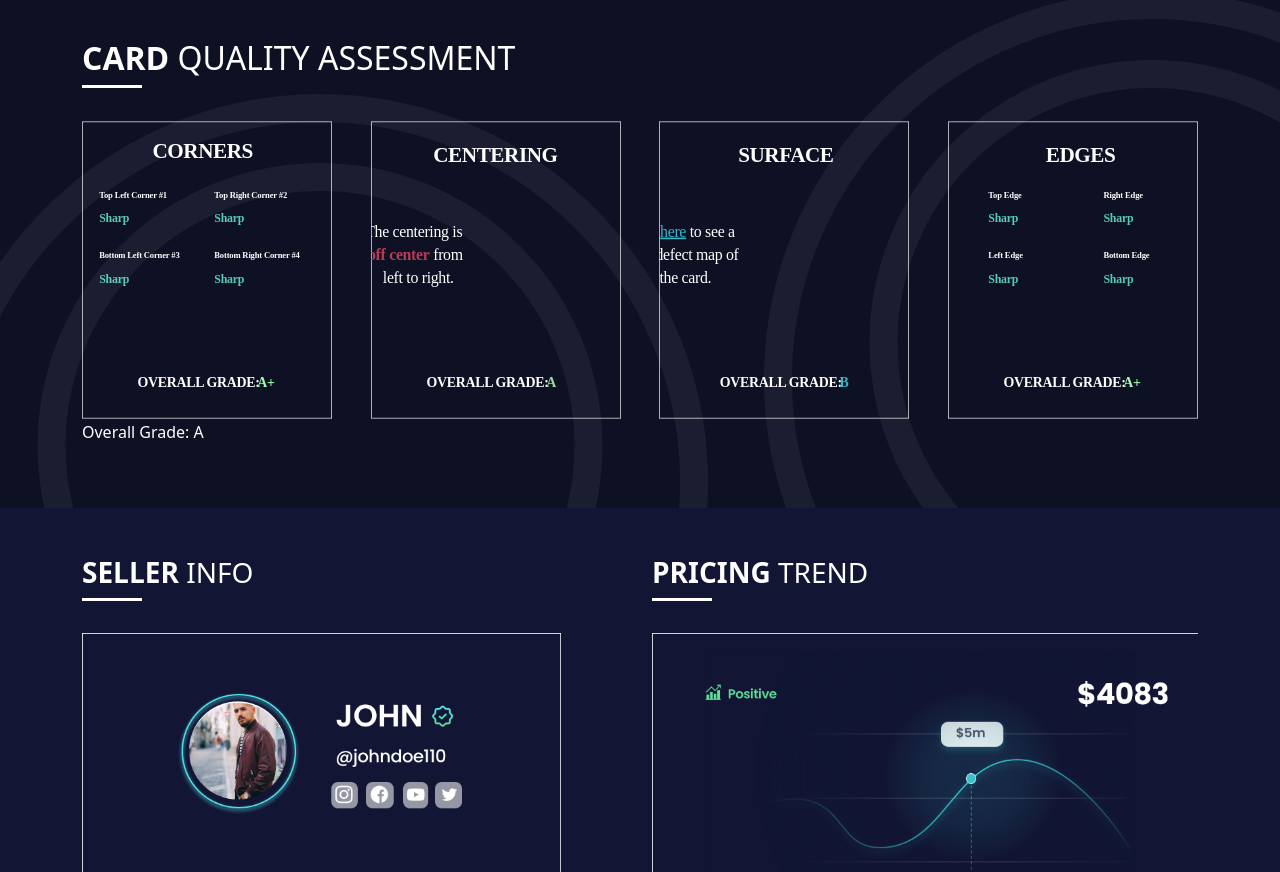
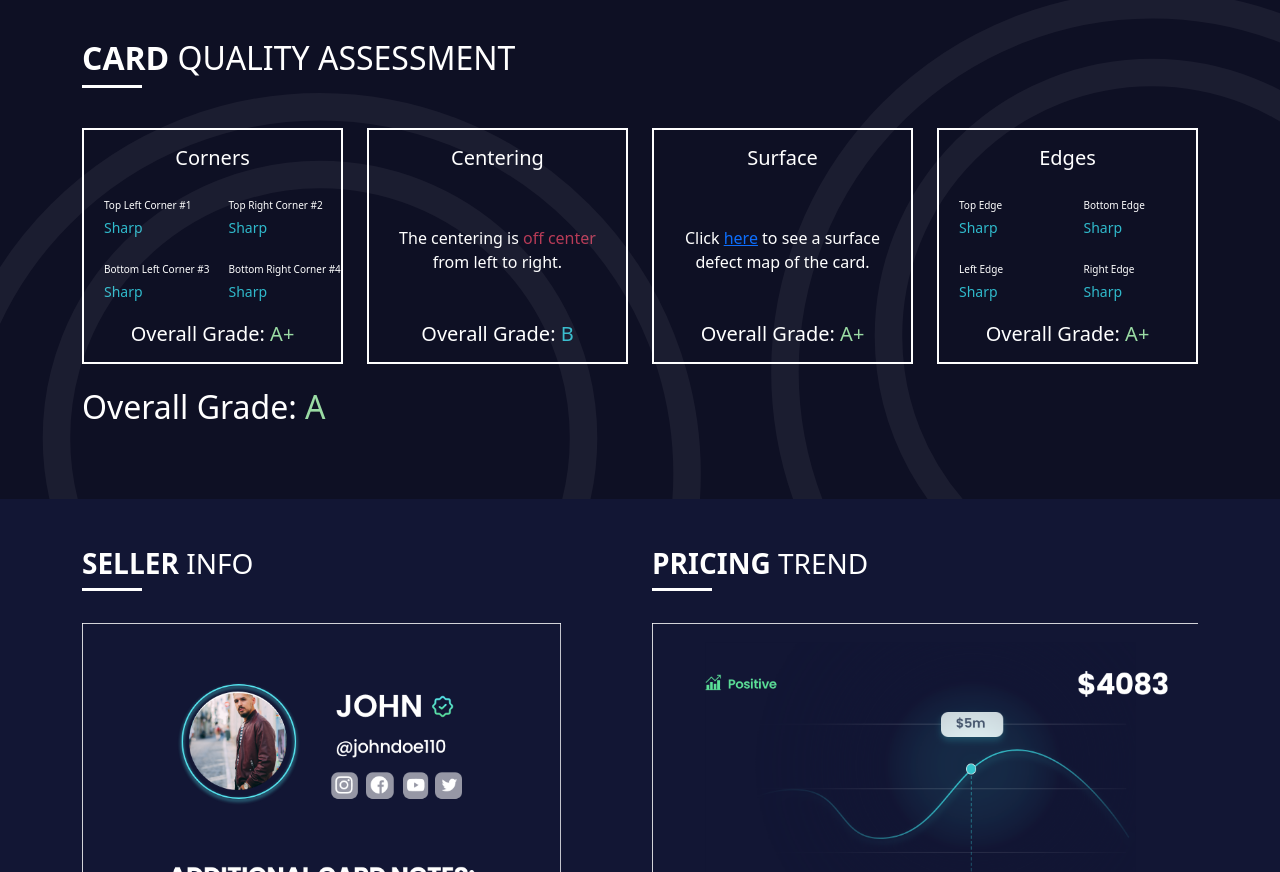
Before and after one commit to beckett-media/dd-landing-page, a Gatsby site: page /fac-report in a window 1280 px wide. Shown: the part 900-1772 px from the top of the page. Built offline with nearby package versions, Linux system fonts and the light colour scheme; Gatsby itself is replaced by a stand-in of ours.

Commit message:
Card QA UI --fixes

```diff
--- a/src/components/FacBanner/index.js
+++ b/src/components/FacBanner/index.js
@@ -103,7 +103,9 @@ const FacBanner = () => (
           </p>
           <p className="text-white m-0">FACTUAL ASSESSMENT OF CARD</p>
         </div>
+        <div className="d-none d-lg-flex">
         <Share fill="#fff" width="40" />
+        </div>
       </div>
       <div className="row g-0 py-5 d-flex">
         <div className="col-12 col-lg-7 fac-banner-img-container position-relative">
--- a/src/components/FacBanner/styles.css
+++ b/src/components/FacBanner/styles.css
@@ -10,16 +10,14 @@
   padding-right: 4rem;
 }
 
-
 .font-weight-bolder {
   font-weight: 900;
 }
 
 @media only screen and (max-width: 991px) {
-
-.fac-banner-img-container {
-  padding-right: 0px;
-}
+  .fac-banner-img-container {
+    padding-right: 0px;
+  }
 }
 
 .selected-image-mark {
@@ -39,17 +37,25 @@
   height: 100px;
   object-fit: cover;
 }
-.gallery-big-wrapper{
+.gallery-big-wrapper {
   width: 100%;
-  height:400px
+  height: 400px;
 }
 
-.text-cyan{
-  color: #30BACC;
+.text-cyan {
+  color: #30bacc;
+}
+.text-red {
+  color: #b73b57;
 }
 
 .max-val-box {
   padding: 1rem;
+  min-height: 200px;
   border: 2px solid #fff;
   color: #ffffff;
 }
+
+.extra-small {
+  font-size: x-small;
+}
--- a/src/components/QualityAssessment/index.js
+++ b/src/components/QualityAssessment/index.js
@@ -6,9 +6,22 @@ import Surface from "../../images/svgs/Surface.svg"
 import HeroBg from "../../images/svgs/HeroBg.svg"
 
 import "./styles.css"
+import { Link } from "gatsby"
+
+const QualityAssessmentCard = ({ title, child, grade }) => {
+  return (
+    <div className="max-val-box h-100 d-flex justify-content-between flex-column">
+      <p className="text-white h5 font-weight-bold text-center">{title}</p>
+      {child}
+      <p className="text-white h5 text-center m-0">Overall Grade: {grade}</p>
+    </div>
+  )
+}
 
 const QualityAssessment = () => (
-  <div style={{ background: "#0E1024",position:"relative",overflow:"hidden" }}>
+  <div
+    style={{ background: "#0E1024", position: "relative", overflow: "hidden" }}
+  >
     <HeroBg className="qa-bcg-left" />
     <HeroBg className="qa-bcg-right" />
     <div className="container-md py-5">
@@ -16,13 +29,104 @@ const QualityAssessment = () => (
         <strong>CARD</strong> QUALITY ASSESSMENT
       </p>
       <div className="white-underline"></div>
-      <div className="d-flex justify-content-between">
-        <Corners width="250px" height="300px" />
-        <Centering width="250px" height="300px" />
-        <Surface width="250px" height="300px" />
-        <Edges width="250px" height="300px" />
+      <div className="d-flex row justify-content-between align-items-stretch">
+        <div className="col-12 col-md-6 col-xl-3 my-2">
+          <QualityAssessmentCard
+            title="Corners"
+            grade={<span className="green font-weight-bold">A+</span>}
+            child={
+              <div className="row">
+                <div className="col-6 py-2">
+                  <p className="text-white text-nowrap extra-small m-1">
+                    Top Left Corner #1
+                  </p>
+                  <p className="text-cyan text-nowrap small m-1">Sharp</p>
+                </div>
+                <div className="col-6 py-2">
+                  <p className="text-white text-nowrap extra-small m-1">
+                    Top Right Corner #2
+                  </p>
+                  <p className="text-cyan text-nowrap small m-1">Sharp</p>
+                </div>
+                <div className="col-6 py-2">
+                  <p className="text-white text-nowrap extra-small m-1">
+                    Bottom Left Corner #3
+                  </p>
+                  <p className="text-cyan text-nowrap small m-1">Sharp</p>
+                </div>
+                <div className="col-6 py-2">
+                  <p className="text-white text-nowrap extra-small m-1">
+                    Bottom Right Corner #4
+                  </p>
+                  <p className="text-cyan text-nowrap small m-1">Sharp</p>
+                </div>
+              </div>
+            }
+          />
+        </div>
+        <div className="col-12 col-md-6 col-xl-3 my-2">
+          <QualityAssessmentCard
+            title="Centering"
+            grade={<span className="text-cyan font-weight-bold">B</span>}
+            child={
+              <div className="text-center text-white px-2 py-5">
+                The centering is{" "}
+                <span className="text-red font-weight-bold">off center</span>{" "}
+                from left to right.
+              </div>
+            }
+          />
+        </div>
+        <div className="col-12 col-md-6 col-xl-3 my-2">
+          <QualityAssessmentCard
+            title="Surface"
+            grade={<span className="green font-weight-bold">A+</span>}
+            child={
+              <div className="text-center text-white px-2 py-5">
+                Click <Link to="#">here</Link> to see a surface defect map of
+                the card.
+              </div>
+            }
+          />
+        </div>
+        <div className="col-12 col-md-6 col-xl-3 my-2">
+          <QualityAssessmentCard
+            title="Edges"
+            grade={<span className="green font-weight-bold">A+</span>}
+            child={
+              <div className="row">
+                <div className="col-6 py-2">
+                  <p className="text-white text-nowrap extra-small m-1">
+                    Top Edge
+                  </p>
+                  <p className="text-cyan text-nowrap small m-1">Sharp</p>
+                </div>
+                <div className="col-6 py-2">
+                  <p className="text-white text-nowrap extra-small m-1">
+                    Bottom Edge
+                  </p>
+                  <p className="text-cyan text-nowrap small m-1">Sharp</p>
+                </div>
+                <div className="col-6 py-2">
+                  <p className="text-white text-nowrap extra-small m-1">
+                    Left Edge
+                  </p>
+                  <p className="text-cyan text-nowrap small m-1">Sharp</p>
+                </div>
+                <div className="col-6 py-2">
+                  <p className="text-white text-nowrap extra-small m-1">
+                    Right Edge
+                  </p>
+                  <p className="text-cyan text-nowrap small m-1">Sharp</p>
+                </div>
+              </div>
+            }
+          />
+        </div>
       </div>
-      <p className="text-white">Overall Grade: A</p>
+      <p className="text-white py-3 h2 font-weight-bold">
+        Overall Grade: <span className="green font-weight-bold">A</span>
+      </p>
     </div>
   </div>
 )
--- a/src/components/QualityAssessment/styles.css
+++ b/src/components/QualityAssessment/styles.css
@@ -22,3 +22,7 @@
   background-color: #fff;
   margin-bottom: 2rem;
 }
+
+.green{
+  color: #9ADBA4;
+}
```
